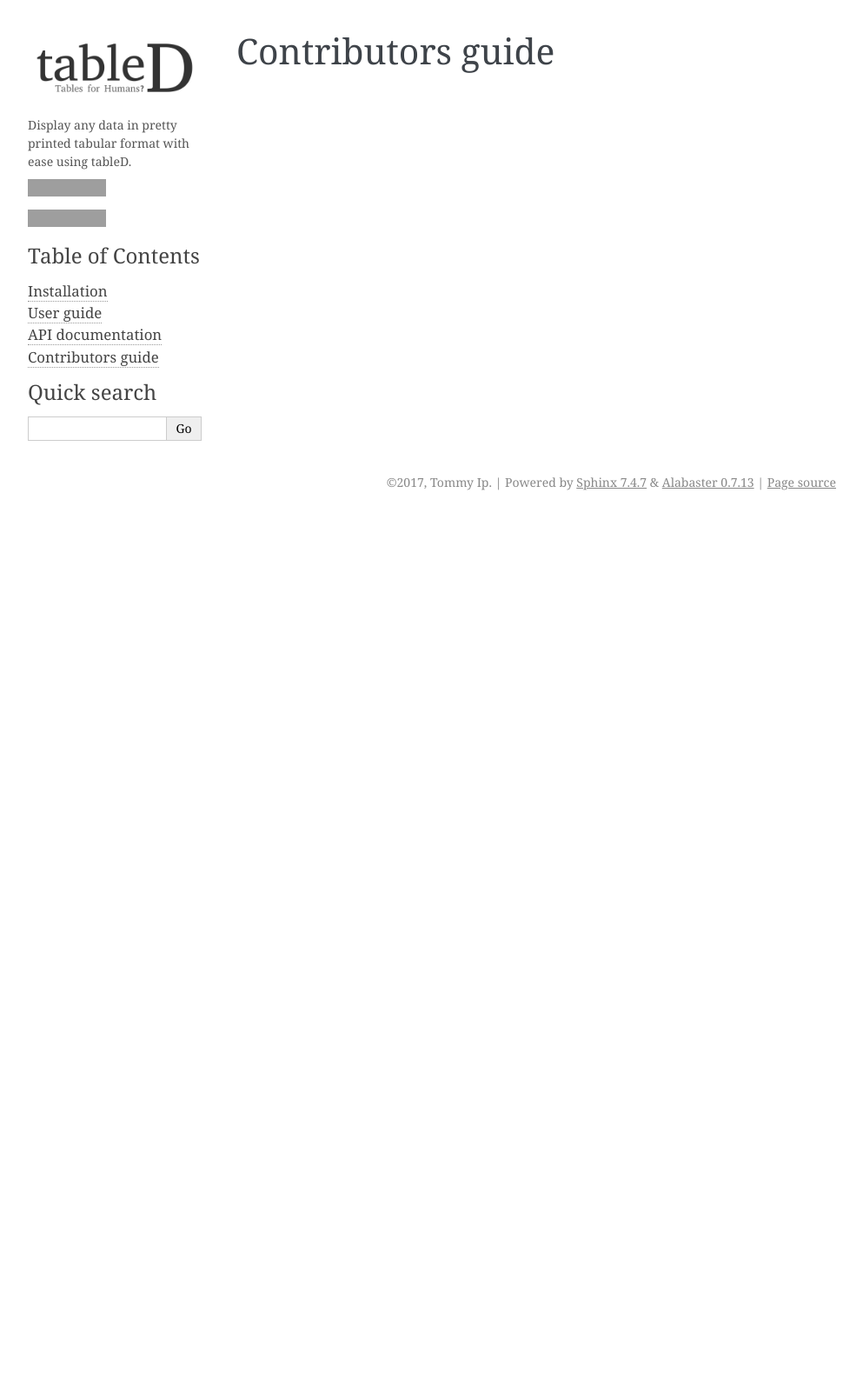
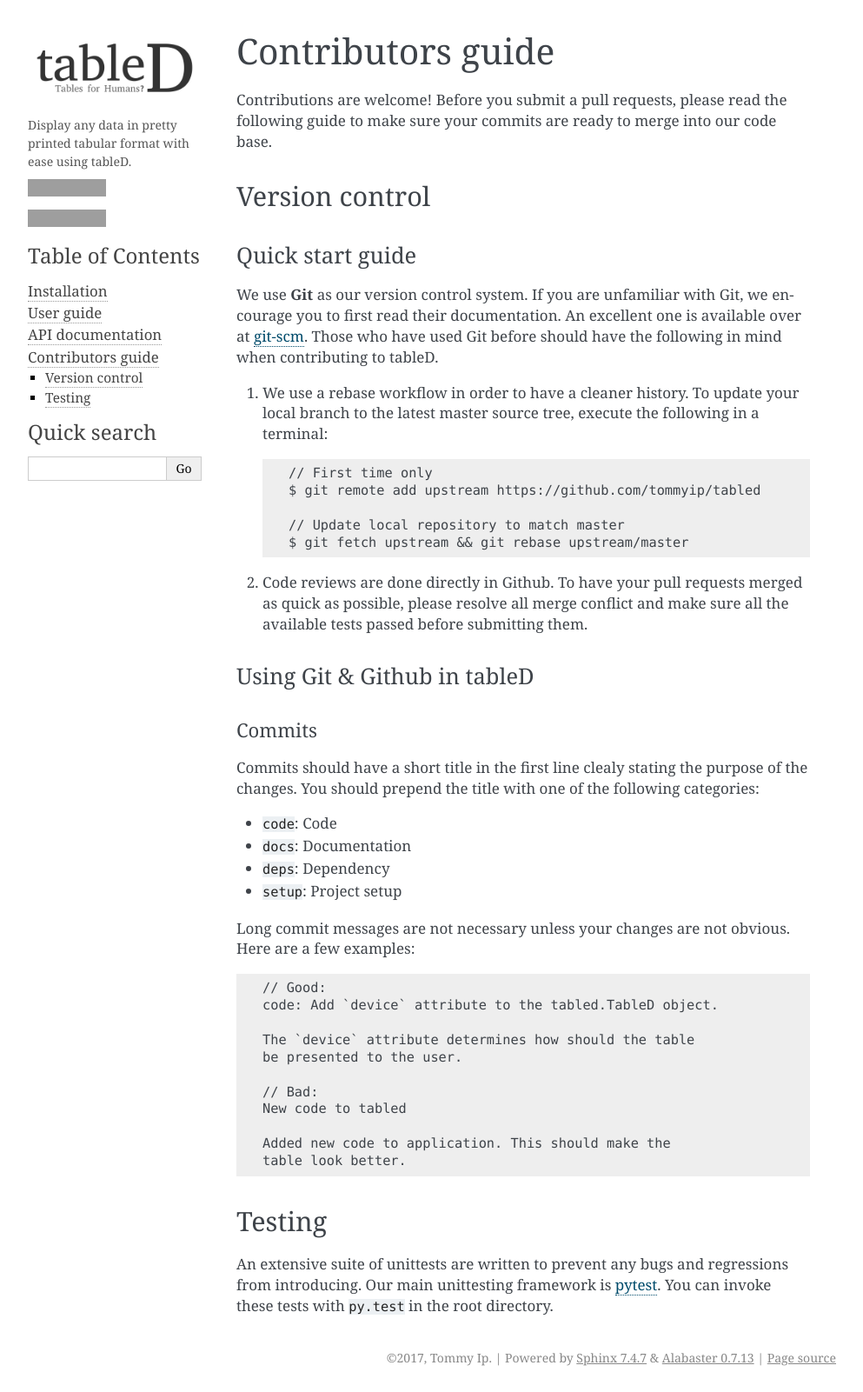
Before and after one commit to tommyip/tabled, a Sphinx documentation site: the page built from docs/contributors_guide.rst, in a window 1280 px wide. Shown: the whole page at 87% size, without its empty margins (148-1141 px from the left). Built offline with Sphinx 7.4.7, drawn with Linux system fonts in a browser that asks for light colours; before the commit the page ends 900 px from its top, so only the background shows below that; grey boxes are pictures that could not be loaded.

Commit message:
docs: Populate docs/contributors_guide with VC and testing info.

```diff
--- a/docs/contributors_guide.rst
+++ b/docs/contributors_guide.rst
@@ -1,2 +1,73 @@
+==================
 Contributors guide
 ==================
+
+Contributions are welcome! Before you submit a pull requests, please read the
+following guide to make sure your commits are ready to merge into our code
+base.
+
+---------------
+Version control
+---------------
+
+Quick start guide
+^^^^^^^^^^^^^^^^^
+We use **Git** as our version control system. If you are unfamiliar with Git,
+we encourage you to first read their documentation. An excellent one is
+available over at `git-scm`_. Those who have used Git before should have the
+following in mind when contributing to tableD.
+
+1. We use a rebase workflow in order to have a cleaner history. To update
+   your local branch to the latest master source tree, execute the following
+   in a terminal::
+
+       // First time only
+       $ git remote add upstream https://github.com/tommyip/tabled
+
+       // Update local repository to match master
+       $ git fetch upstream && git rebase upstream/master
+
+2. Code reviews are done directly in Github. To have your pull requests merged
+   as quick as possible, please resolve all merge conflict and make sure all
+   the available tests passed before submitting them.
+
+Using Git & Github in tableD
+^^^^^^^^^^^^^^^^^^^^^^^^^^^^
+Commits
+"""""""
+Commits should have a short title in the first line clealy stating the purpose
+of the changes. You should prepend the title with one of the following
+categories:
+
+* ``code``: Code
+* ``docs``: Documentation
+* ``deps``: Dependency
+* ``setup``: Project setup
+
+Long commit messages are not necessary unless your changes are not obvious.
+Here are a few examples::
+
+    // Good:
+    code: Add `device` attribute to the tabled.TableD object.
+
+    The `device` attribute determines how should the table
+    be presented to the user.
+
+    // Bad:
+    New code to tabled
+
+    Added new code to application. This should make the
+    table look better.
+
+
+-------
+Testing
+-------
+
+An extensive suite of unittests are written to prevent any bugs and regressions
+from introducing. Our main unittesting framework is `pytest`_. You can invoke
+these tests with ``py.test`` in the root directory.
+
+
+.. _git-scm: https://git-scm.com/doc
+.. _pytest: http://doc.pytest.org/
--- a/docs/index.rst
+++ b/docs/index.rst
@@ -7,7 +7,7 @@ Version 0.1.0 (`Github`_)
 Display any data in pretty printed tabular format with ease using **tableD**.
 
 .. toctree::
-   :maxdepth: 3
+   :maxdepth: 2
 
    installation
    user_guide
```
